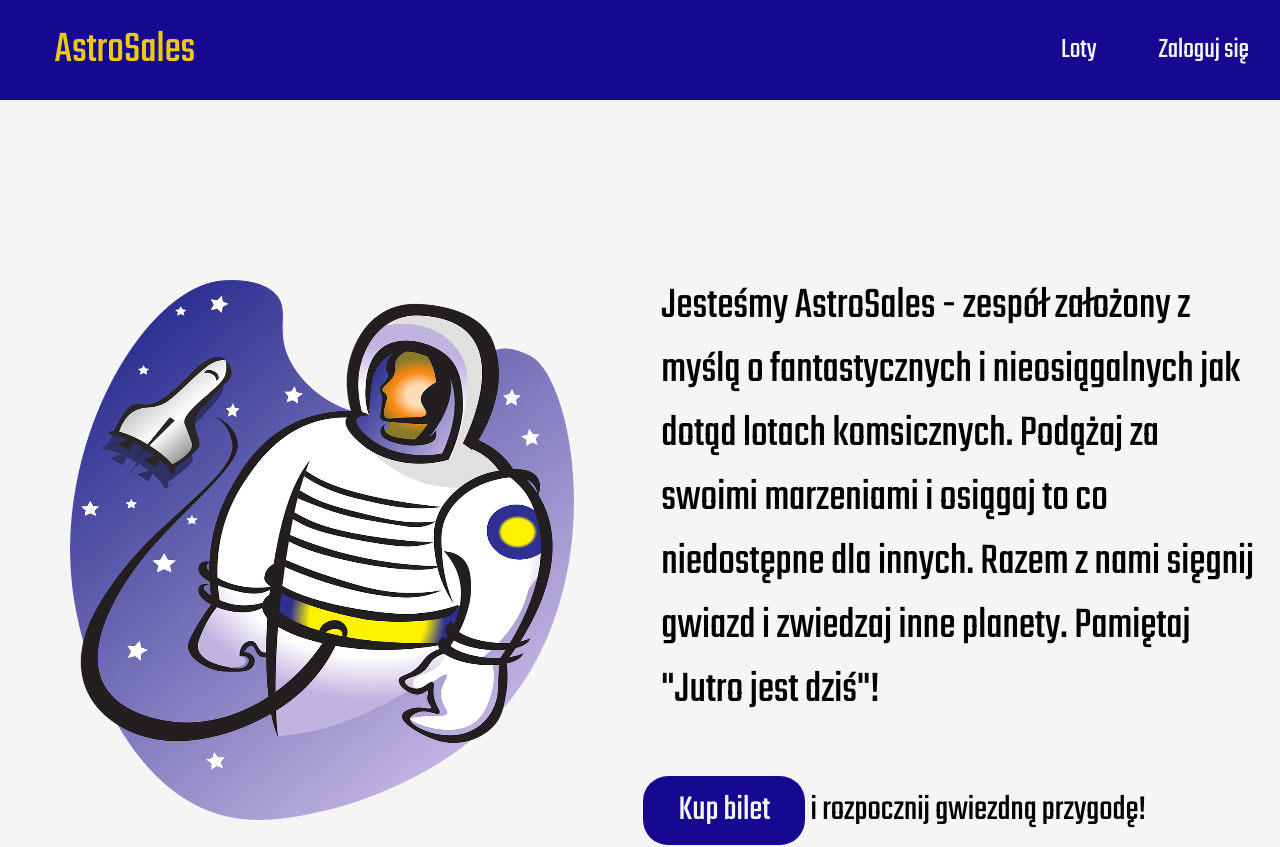
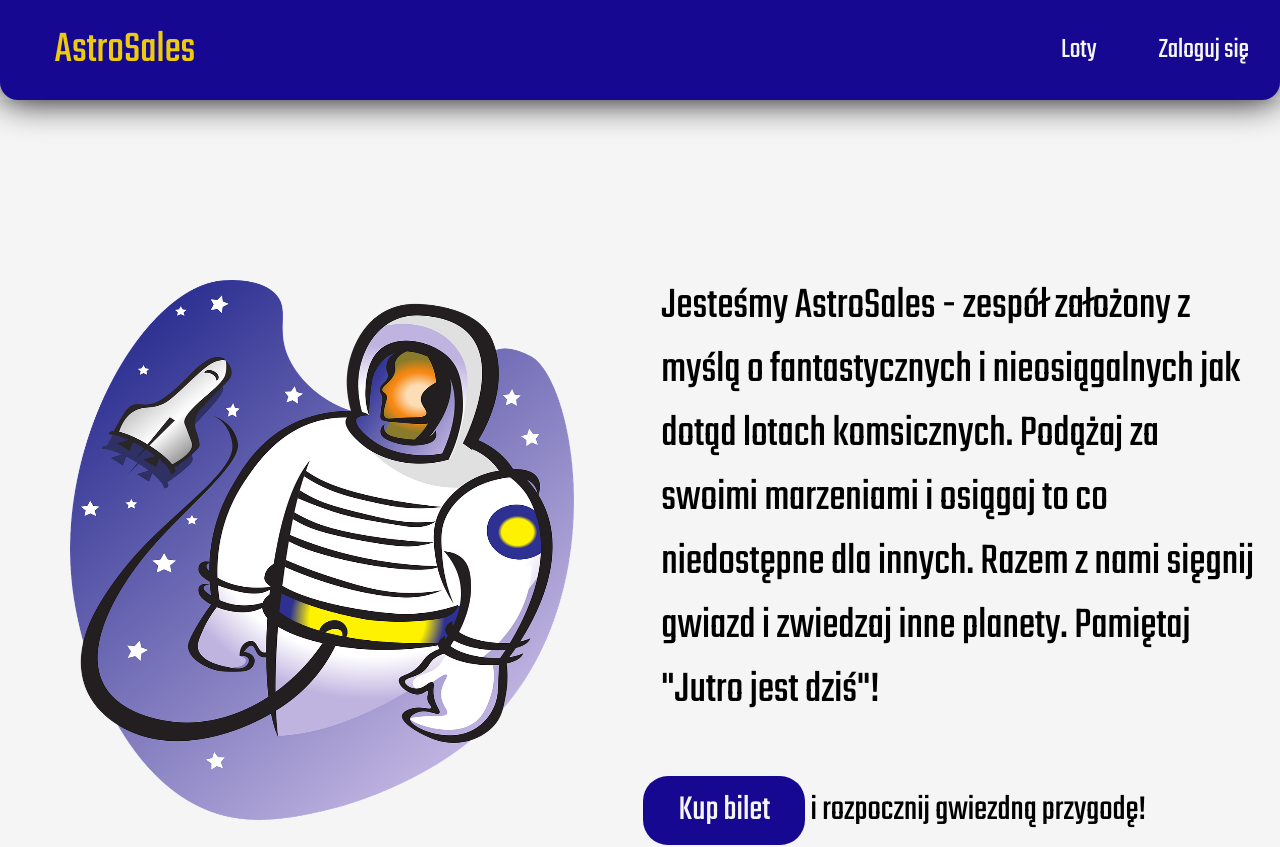
Before and after one commit to rodis00/astrosales, an Angular app in the folder frontend/: page / in a window 1280 px wide. Shown: the top 847 px of the page. Built offline with nearby package versions, Linux system fonts and the light colour scheme; a web font is replaced by a local one.

Commit message:
navbar follows content

```diff
--- a/frontend/src/app/header/header.component.css
+++ b/frontend/src/app/header/header.component.css
@@ -1,7 +1,11 @@
 header {
   width: 100%;
   background-color: rgb(22, 8, 145);
-  box-shadow: 0 0.5rem 1.5rem 0 rgb(22, 8, 145);
+  box-shadow: 0 0 2rem rgb(0, 0, 0);
+  border-radius: 0 0 1rem 1rem;
+  position: sticky;
+  top: 0;
+  left: 0;
 }
 
 .container {
```
